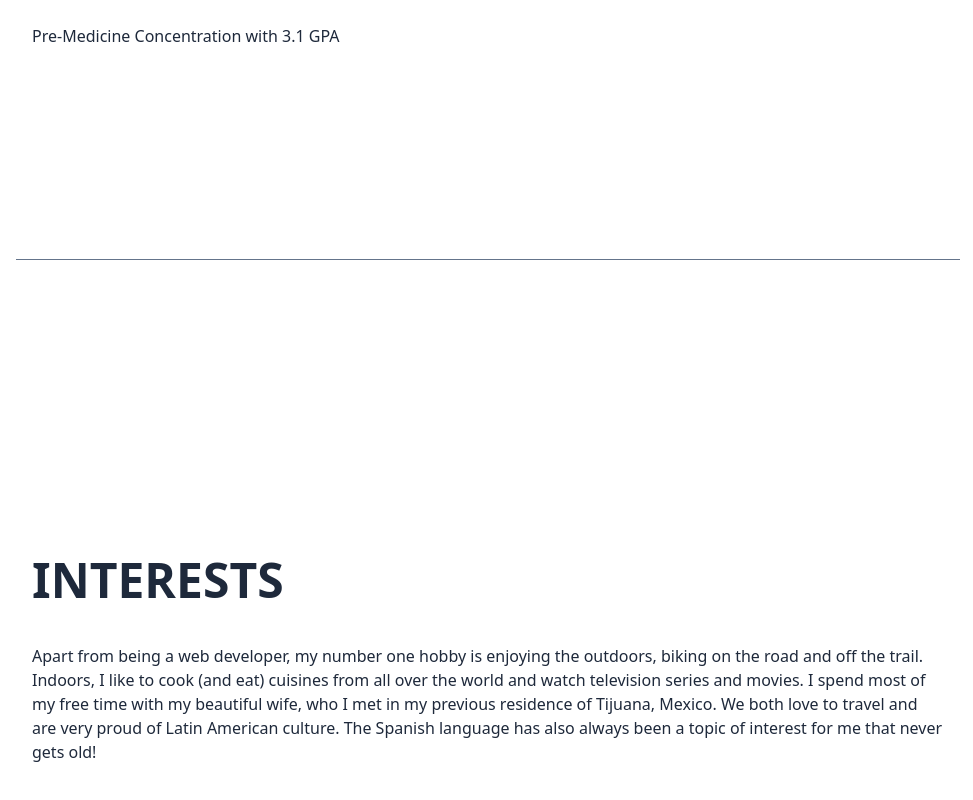
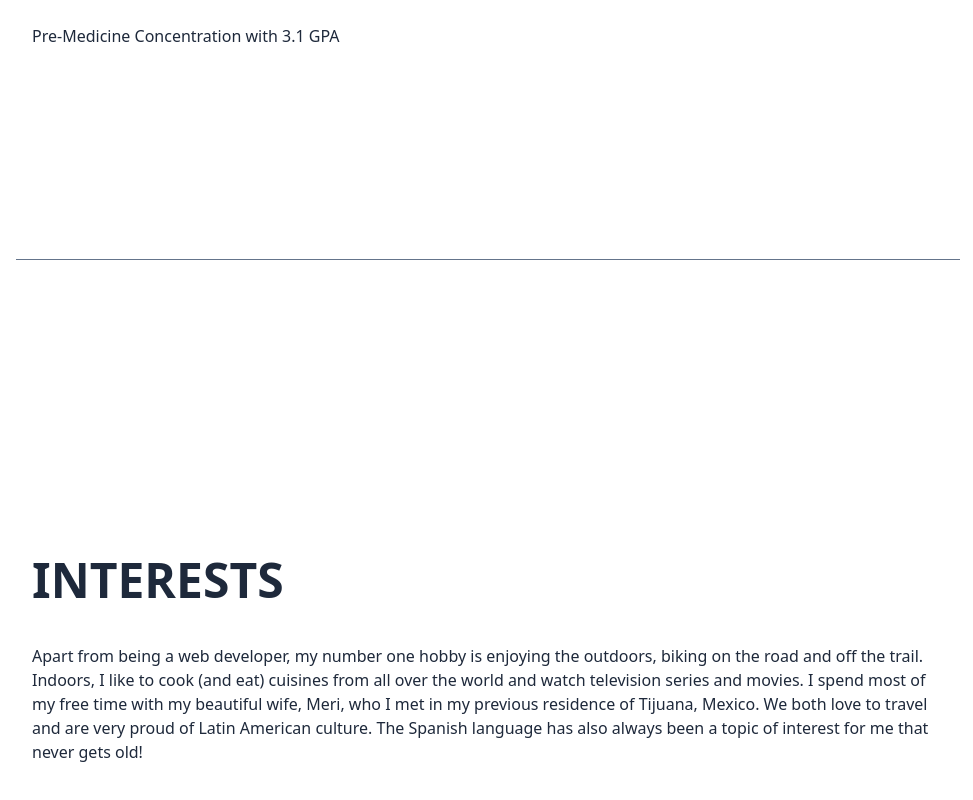
Before and after one commit to mattdimicelli/me, a React (Create React App) app: page / in a window 1280 px wide. Shown: the part 4661-5461 px from the top of the page, without its empty margins (280-1253 px from the left). Built offline with nearby package versions, Linux system fonts and the light colour scheme.

Commit message:
add Meri's first name to interests

```diff
--- a/src/components/Content.js
+++ b/src/components/Content.js
@@ -248,7 +248,7 @@ const Content = props => {
                 enjoying the outdoors, biking on the road and off the trail.
                 Indoors, I like to cook (and eat) cuisines from all over the
                 world and watch television series and movies.  I spend most of
-                my free time with my beautiful wife, who I met in my previous residence
+                my free time with my beautiful wife, Meri, who I met in my previous residence
                 of Tijuana, Mexico.  We both love to travel and are very proud
                 of Latin American culture.  The Spanish language has also always
                 been a topic of interest for me that never gets old!</p>
```
